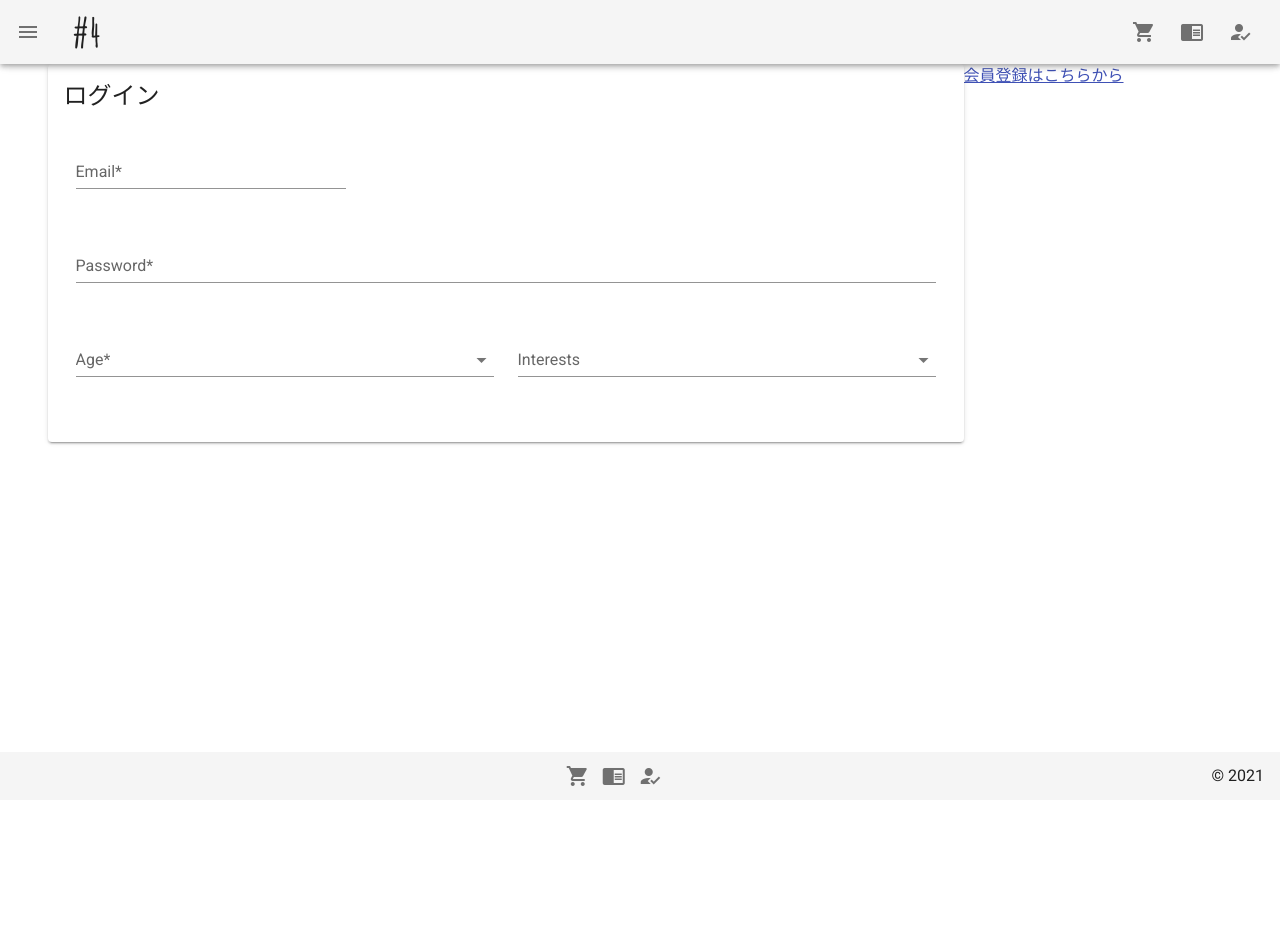
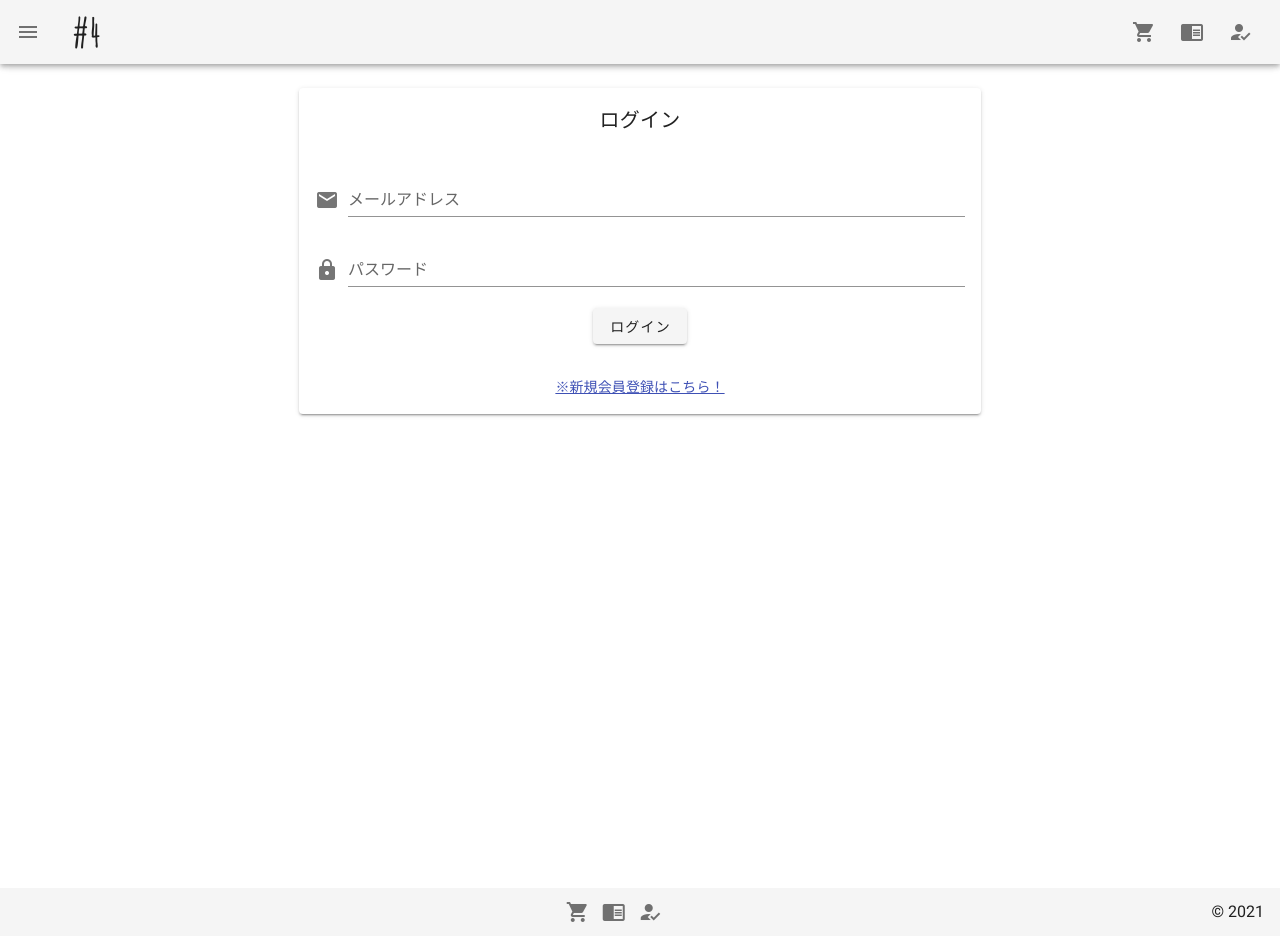
Before and after one commit to abikorisa/my-nuxt-app, a Nuxt app: page /Login in a window 1280 px wide. Before the commit the page ends 800 px from the top, so only its background shows below. Built offline with nearby package versions, Linux system fonts and the light colour scheme.

Commit message:
ログイン画面

```diff
--- a/components/molecules/TextForm.vue
+++ b/components/molecules/TextForm.vue
@@ -1,14 +1,48 @@
 <template>
-  <v-form>
-    <div align="center">
-      <v-col cols="12" sm="6" md="4">
-        <v-text-field label="お探しの商品はなんですか？" outlined dense>
-          <template v-slot:append-outer>
-            <v-icon>mdi-magnify</v-icon>
-            <v-icon>mdi-autorenew</v-icon>
-          </template></v-text-field
-        >
-      </v-col>
-    </div>
-  </v-form>
+  <v-app>
+    <v-container>
+      <v-layout justify-center>
+        <v-card class="box-shadow-none" width="60%">
+          <div class="top-card">
+            <v-card-title class="justify-center top-title">
+              ログイン</v-card-title
+            >
+          </div>
+          <v-card-text>
+            <form>
+              <v-text-field
+                id="email"
+                prepend-icon="mdi-email"
+                label="メールアドレス"
+                required
+              ></v-text-field>
+
+              <v-text-field
+                id="password"
+                prepend-icon="mdi-lock"
+                label="パスワード"
+                required
+                type="password"
+              ></v-text-field>
+
+              <div class="text-center">
+                <v-btn>ログイン</v-btn>
+              </div>
+            </form>
+          </v-card-text>
+          <v-card-text>
+            <div class="text-center">
+              <router-link :to="{ name: 'Resister' }"
+                >※新規会員登録はこちら！</router-link
+              >
+            </div>
+          </v-card-text>
+        </v-card>
+      </v-layout>
+    </v-container>
+  </v-app>
 </template>
+
+<script>
+export default {}
+</script>
--- a/pages/Login.vue
+++ b/pages/Login.vue
@@ -1,61 +1,48 @@
 <template>
-  <v-row>
-    <v-card>
-      <v-card-title>
-        <span class="text-h5">ログイン</span>
-      </v-card-title>
-      <v-card-text>
-        <v-container>
-          <v-row>
-            <v-col cols="12" sm="6" md="4">
-              <v-text-field label="Email*" required></v-text-field>
-            </v-col>
-            <v-col cols="12">
+  <v-app>
+    <v-container>
+      <v-layout justify-center>
+        <v-card class="box-shadow-none" width="60%">
+          <div class="top-card">
+            <v-card-title class="justify-center top-title">
+              ログイン</v-card-title
+            >
+          </div>
+          <v-card-text>
+            <form>
               <v-text-field
-                label="Password*"
-                type="password"
+                id="email"
+                prepend-icon="mdi-email"
+                label="メールアドレス"
                 required
               ></v-text-field>
-            </v-col>
-            <v-col cols="12" sm="6">
-              <v-select
-                :items="['0-17', '18-29', '30-54', '54+']"
-                label="Age*"
+
+              <v-text-field
+                id="password"
+                prepend-icon="mdi-lock"
+                label="パスワード"
                 required
-              ></v-select>
-            </v-col>
-            <v-col cols="12" sm="6">
-              <v-autocomplete
-                :items="[
-                  'Skiing',
-                  'Ice hockey',
-                  'Soccer',
-                  'Basketball',
-                  'Hockey',
-                  'Reading',
-                  'Writing',
-                  'Coding',
-                  'Basejump',
-                ]"
-                label="Interests"
-                multiple
-              ></v-autocomplete>
-            </v-col>
-          </v-row>
-        </v-container>
-      </v-card-text>
-      <v-card-actions>
-        <v-spacer></v-spacer>
-      </v-card-actions>
-    </v-card>
-    <router-link :to="{ name: 'Resister' }">会員登録はこちらから</router-link>
-  </v-row>
+                type="password"
+              ></v-text-field>
+
+              <div class="text-center">
+                <v-btn>ログイン</v-btn>
+              </div>
+            </form>
+          </v-card-text>
+          <v-card-text>
+            <div class="text-center">
+              <router-link :to="{ name: 'Resister' }"
+                >※新規会員登録はこちら！</router-link
+              >
+            </div>
+          </v-card-text>
+        </v-card>
+      </v-layout>
+    </v-container>
+  </v-app>
 </template>
 
 <script>
-export default {
-  data: () => ({
-    dialog: false,
-  }),
-}
+export default {}
 </script>
--- a/pages/Resister.vue
+++ b/pages/Resister.vue
@@ -0,0 +1,41 @@
+<template>
+  <v-app>
+    <v-container>
+      <v-layout justify-center>
+        <v-card class="box-shadow-none" width="60%">
+          <div class="top-card">
+            <v-card-title class="justify-center top-title">
+              会員登録画面</v-card-title
+            >
+          </div>
+          <v-card-text>
+            <form>
+              <v-text-field
+                id="email"
+                prepend-icon="mdi-email"
+                label="メールアドレス"
+                required
+              ></v-text-field>
+
+              <v-text-field
+                id="password"
+                prepend-icon="mdi-lock"
+                label="パスワード"
+                required
+                type="password"
+              ></v-text-field>
+
+              <div class="text-center">
+                <v-btn>ログイン</v-btn>
+              </div>
+            </form>
+          </v-card-text>
+        </v-card>
+      </v-layout>
+    </v-container>
+  </v-app>
+</template>
+
+<script>
+export default {}
+</script>
```
